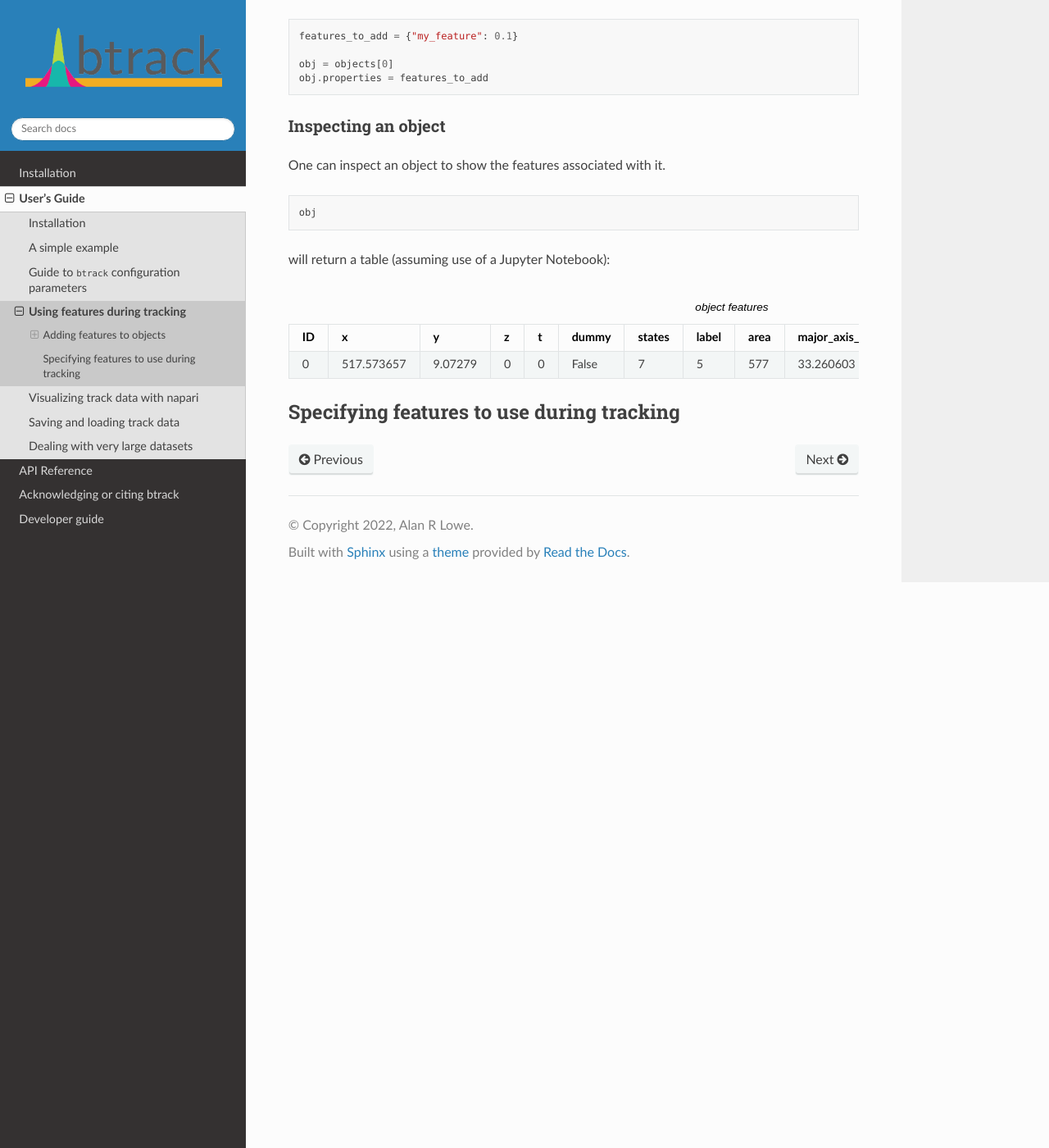
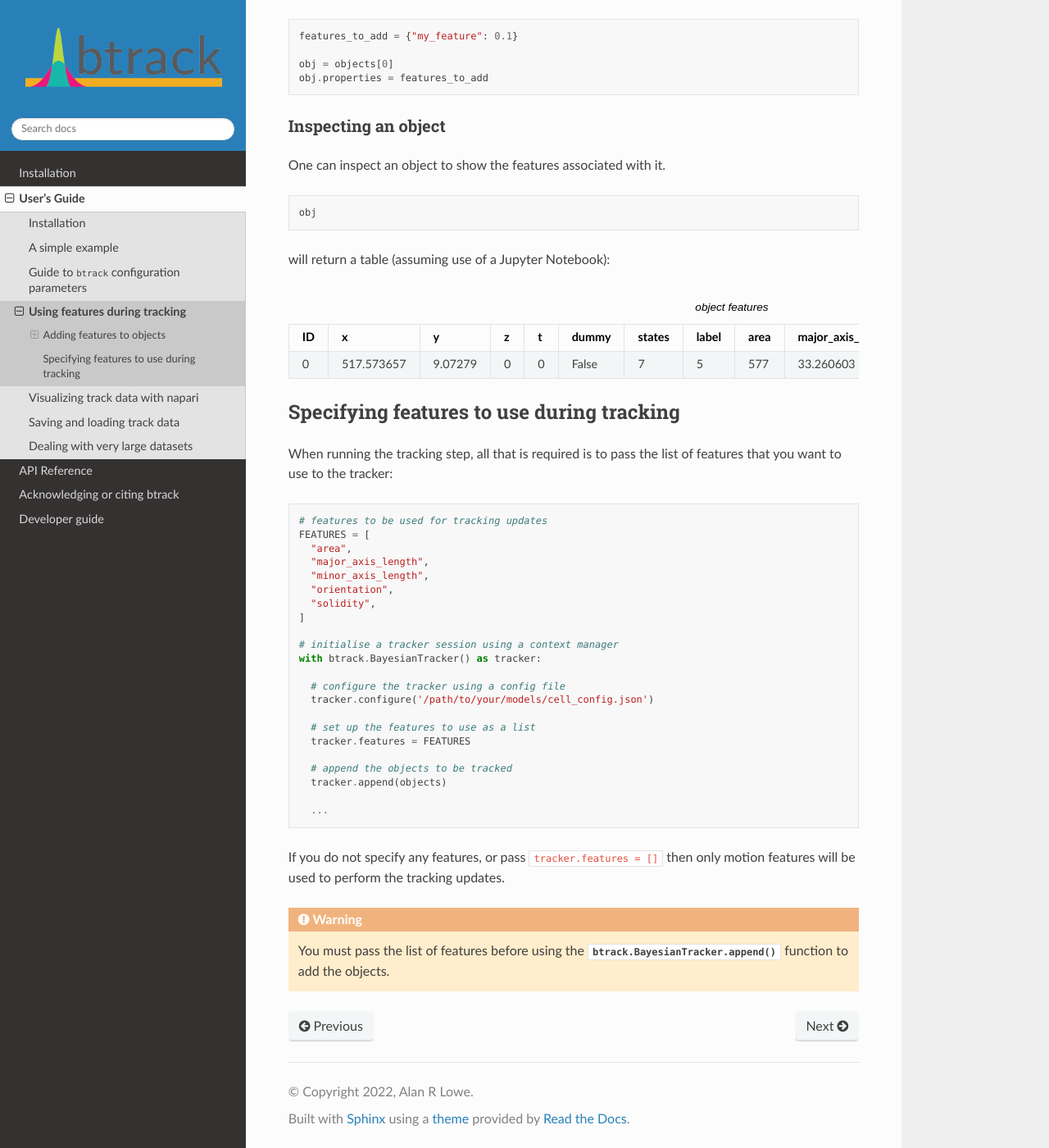
Before and after one commit to quantumjot/btrack, a Sphinx documentation site: the page built from docs/user_guide/using_features.rst, in a window 1280 px wide and 1400 px high, scrolled down 1051 px. Shown: the whole window at 82% size. Built offline with Sphinx 7.4.7 and the Read the Docs theme 2.0.0, drawn with Linux system fonts in a browser that asks for light colours; the version number could not be read and is left out.

Commit message:
update docs

```diff
--- a/docs/user_guide/using_features.rst
+++ b/docs/user_guide/using_features.rst
@@ -93,3 +93,35 @@ will return a table (assuming use of a Jupyter Notebook):
 
 Specifying features to use during tracking
 ==========================================
+
+When running the tracking step, all that is required is to pass the list of features that you want to use to the tracker:
+
+.. code:: python
+
+  # features to be used for tracking updates
+  FEATURES = [
+    "area",
+    "major_axis_length",
+    "minor_axis_length",
+    "orientation",
+    "solidity",
+  ]
+
+  # initialise a tracker session using a context manager
+  with btrack.BayesianTracker() as tracker:
+
+    # configure the tracker using a config file
+    tracker.configure('/path/to/your/models/cell_config.json')
+
+    # set up the features to use as a list
+    tracker.features = FEATURES
+
+    # append the objects to be tracked
+    tracker.append(objects)
+
+    ...
+
+If you do not specify any features, or pass ``tracker.features = []`` then only motion features will be used to perform the tracking updates.
+
+.. warning::
+  You must pass the list of features before using the :py:meth:`btrack.BayesianTracker.append` function to add the objects.
```
